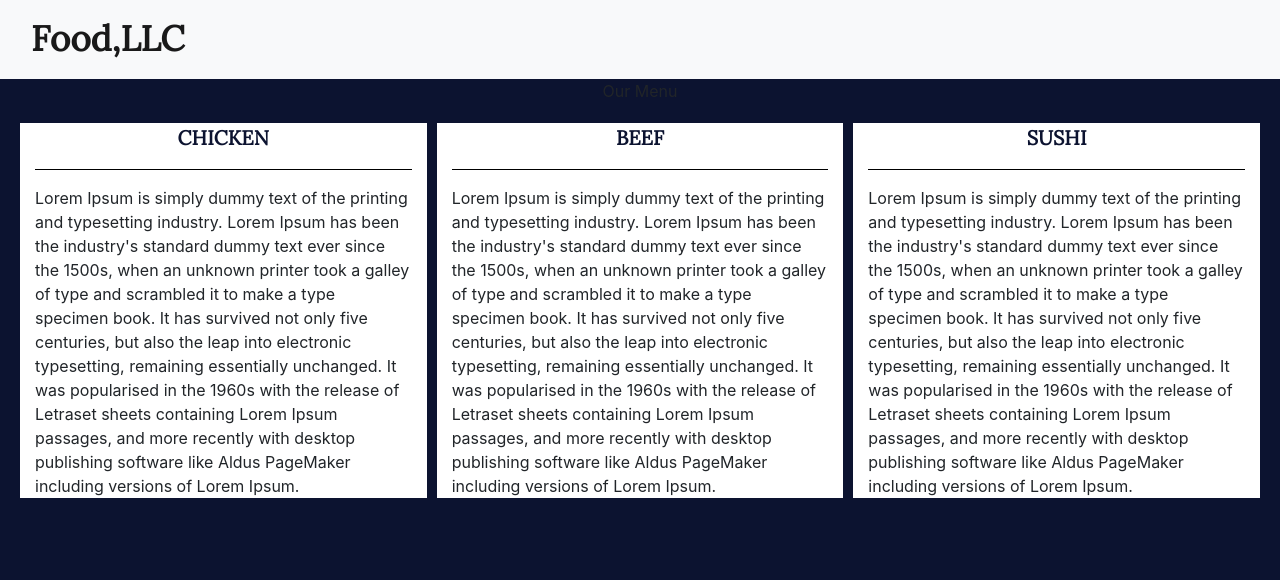
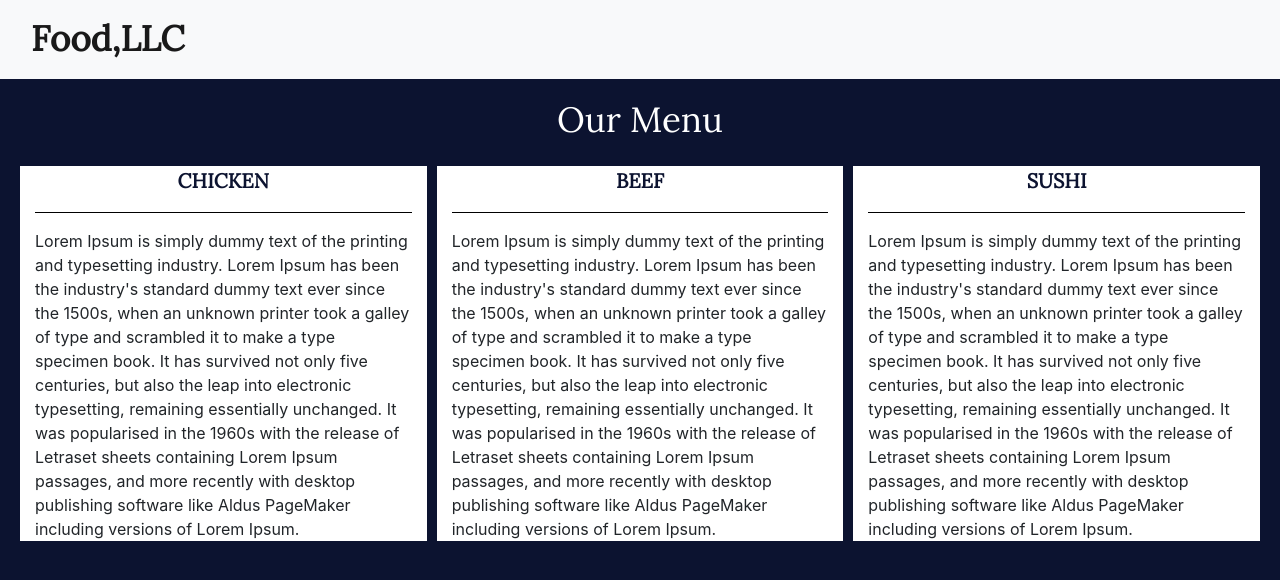
Before and after one commit to hanysubhash/Responsive-layout, a plain HTML site: page module3-solution/index.html in a window 1280 px wide. Drawn offline with Linux system fonts and the light colour scheme; a script that the page names is missing.

Commit message:
Update index.html

```diff
--- a/module3-solution/index.html
+++ b/module3-solution/index.html
@@ -40,7 +40,7 @@
         </nav>
     </header>
     <div id="main-content" >
-        <div class="text-center">Our Menu</div>
+        <div id="title" class="text-center">Our Menu</div>
         <div id="sub-container" class="row ">
             <div id="Chicken-tile" class="col-md-4 col-sm-6 col-xs-12">
                 <div id="head">Chicken</div>
```
